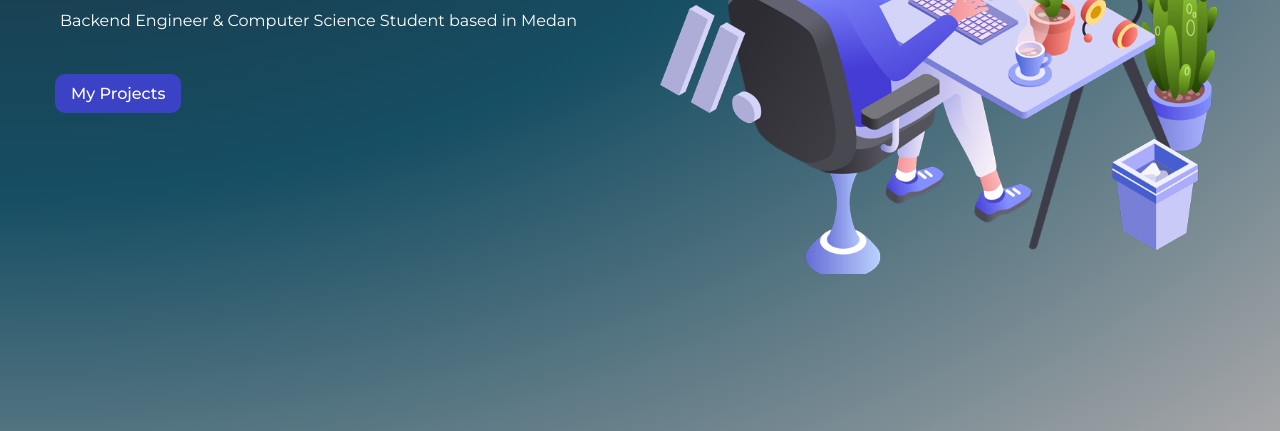
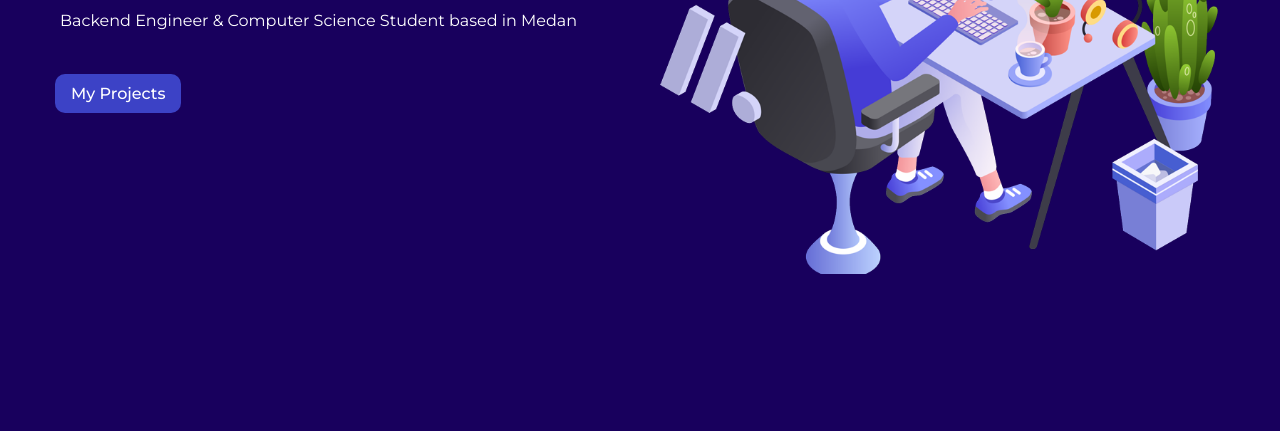
Before and after one commit to sngbd/gilberdi-tech, a Gatsby site: page / in a window 1280 px wide. Shown: the part 374-805 px from the top of the page. Built offline with nearby package versions, Linux system fonts and the light colour scheme; Gatsby itself is replaced by a stand-in of ours.

Commit message:
feat: change background color

```diff
--- a/src/styles/global.css
+++ b/src/styles/global.css
@@ -11,8 +11,7 @@ html, body {
   min-height: 100%;
 }
 body {
-  background: radial-gradient(at left top, rgb(31, 41, 55), rgb(22, 78, 99), rgb(167, 167, 169));
-  background-repeat: no-repeat;
+  background: #18005D;
 }
 p {
   margin: 16px auto;
```
